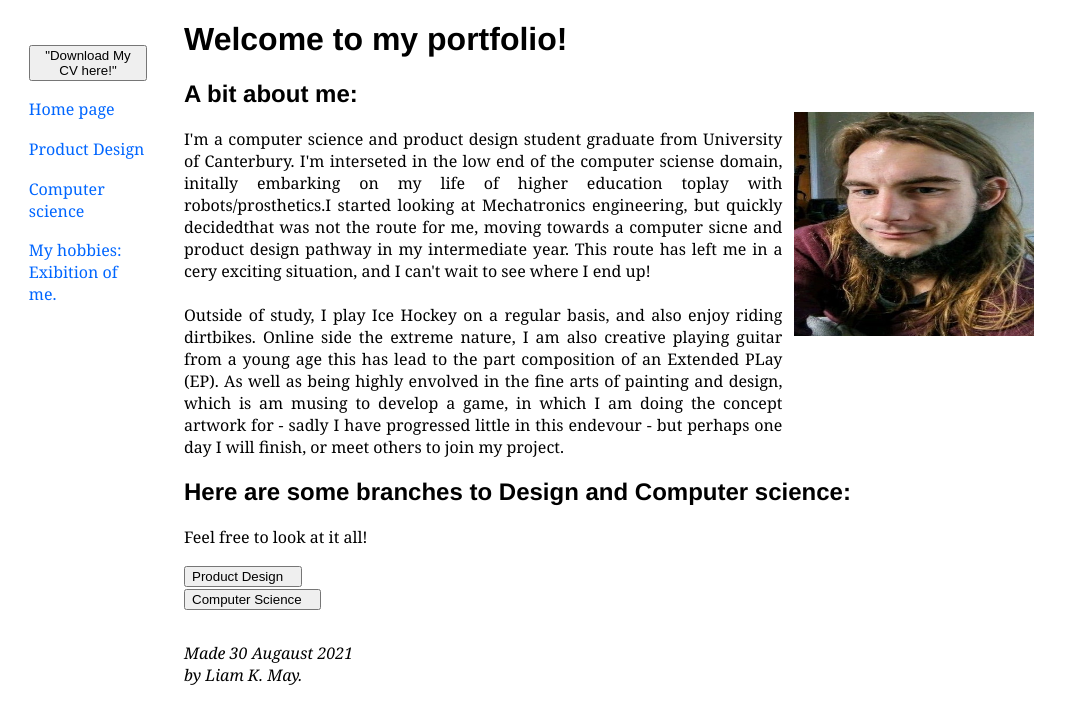
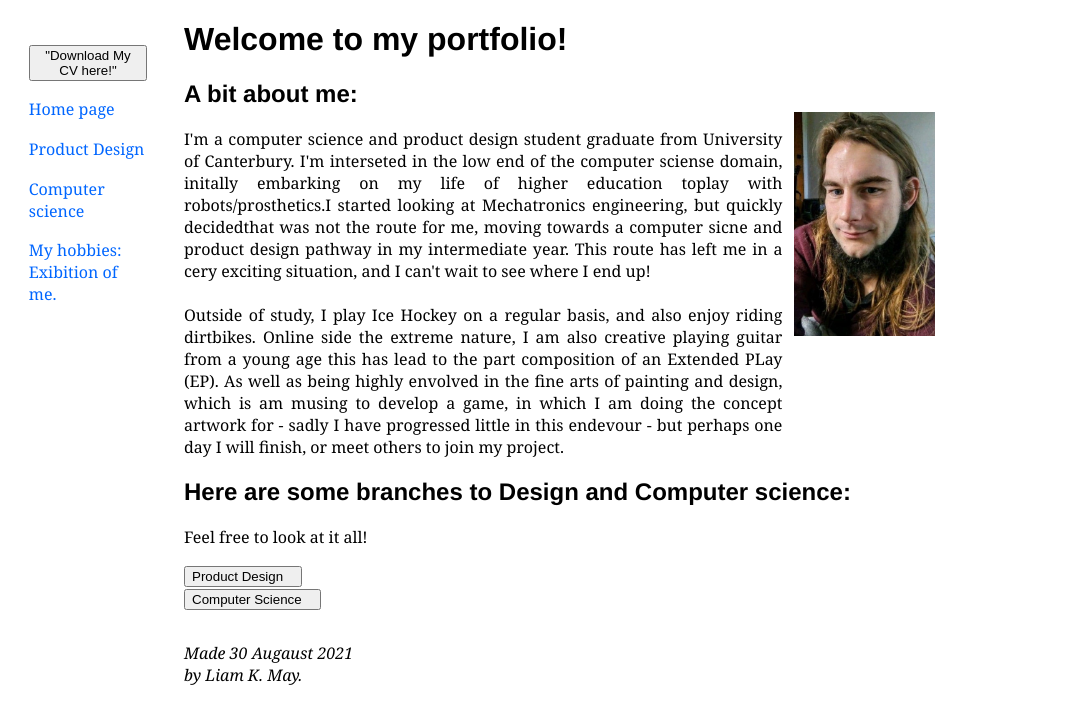
Before and after one commit to TheTriangleTrippa/Portfolio, a Jekyll site: the page built from index.html, in a window 1280 px wide. Shown: the top 724 px of the page, without its empty margins (0-1068 px from the left). Built offline with Jekyll 4.4.1, drawn with Linux system fonts in a browser that asks for light colours.

Commit message:
Update stylesheet.css

```diff
--- a/assets/css/stylesheet.css
+++ b/assets/css/stylesheet.css
@@ -87,8 +87,8 @@ address.site_signing{
           text-align: right;
           top: 7em;
           left: 62%;
-          width: 15em;
-          max-height: 14em;
+
+          height: 14em;
 
           }
 
```
